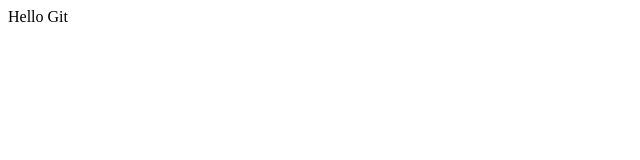
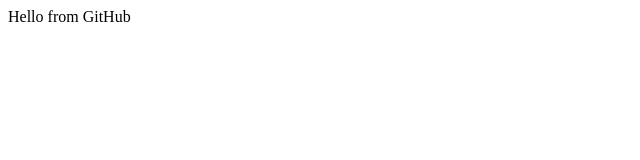
Before and after one commit to DoLyHoangNam/Buoi3, a plain HTML site: page index.html in a window 1280 px wide. Shown: the full height of the page, 0-640 px from the left. Drawn offline with Linux system fonts and the light colour scheme.

Commit message:
Update index.html

```diff
--- a/index.html
+++ b/index.html
@@ -1 +1 @@
-<!DOCTYPE html><html><head><title>Buoi3</title></head><body>Hello Git</body></html>
+<!DOCTYPE html><html><head><title>Buoi3</title></head><body>Hello from GitHub</body></html>
```
